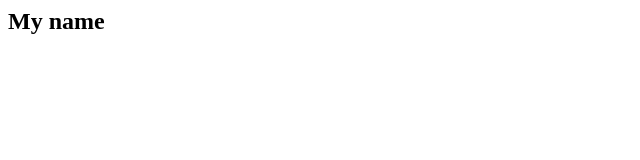
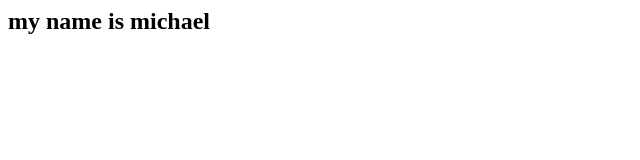
Before and after one commit to mikeerockscode/foobar, a plain HTML site: page index.html in a window 1280 px wide. Shown: the whole page, without its empty margins (0-640 px from the left). Drawn offline with Linux system fonts and the light colour scheme.

Commit message:
new boiler plate and h2

```diff
--- a/index.html
+++ b/index.html
@@ -5,6 +5,6 @@
     <title>Document</title>
 </head>
 <body>
-    <h2>My name</h2>
+    <h2>my name is michael</h2>
 </body>
 </html>
```
